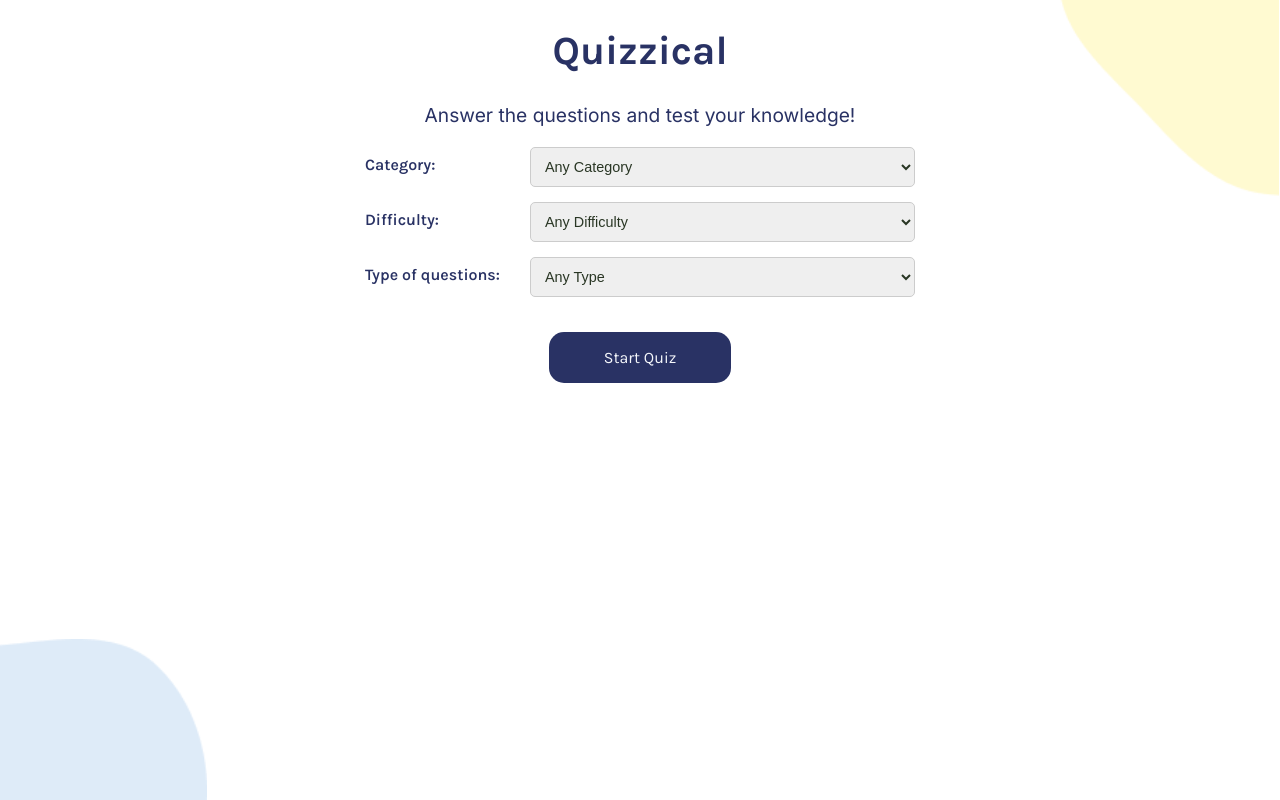
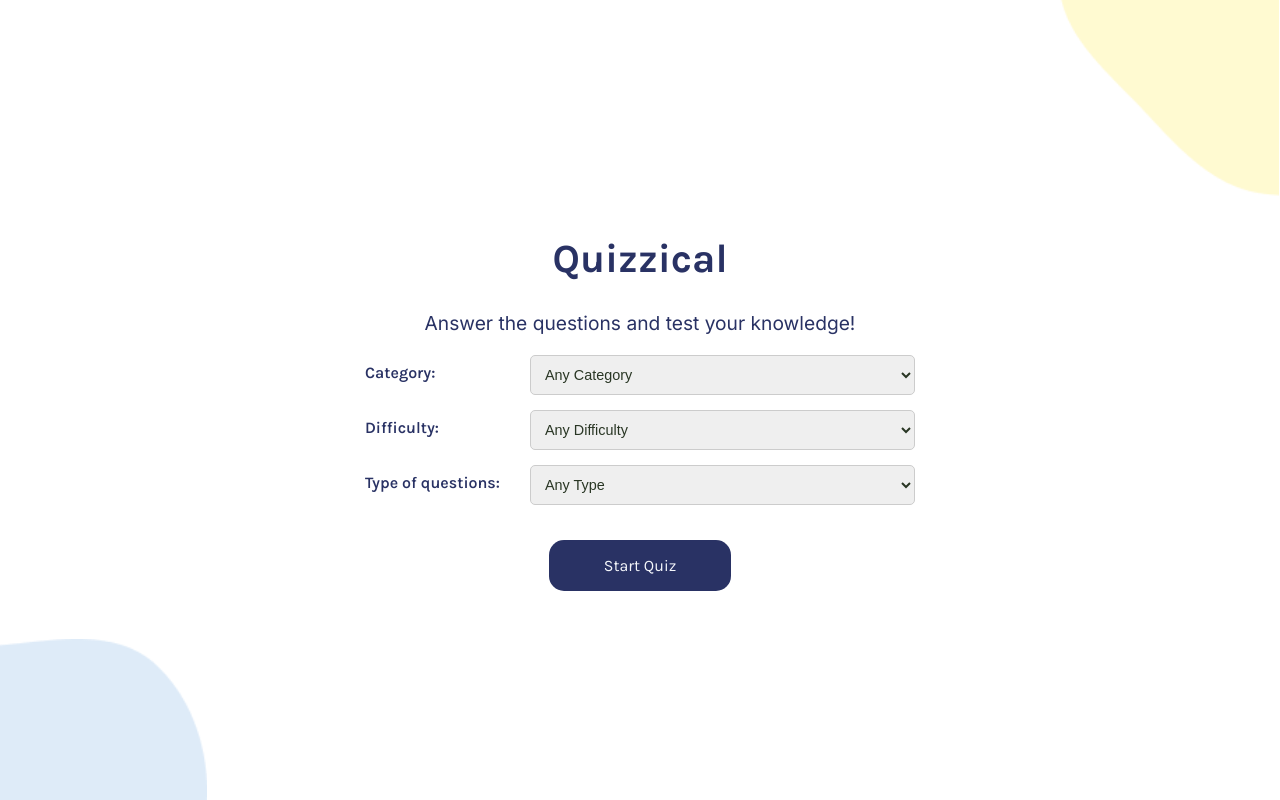
Before and after one commit to Fayorr/Quizzical, a React (Vite) app: page / in a window 1280 px wide. Built offline with nearby package versions, Linux system fonts and the light colour scheme.

Commit message:
css home

```diff
--- a/src/components/QuestionList/QuestionList.tsx
+++ b/src/components/QuestionList/QuestionList.tsx
@@ -245,6 +245,11 @@ cursor: pointer;
 `;
 const Image = styled.img`
   width: 4%;
+    @media only screen and (max-width: 600px) {
+    width: 12%;
+    padding: 0;
+
+  }
 `;
 
 const Footer = styled.div`
--- a/src/components/Questions/Questions.tsx
+++ b/src/components/Questions/Questions.tsx
@@ -104,10 +104,14 @@ const Questions: FC<QuestionsProps> = ({
 };
 
 const QuizzicalContainer = styled.div`
+
   display: flex;
   flex-direction: column;
   align-items: center;
+  justify-content: center;
   height: 100vh;
+  /* background-color: red; */
+  /* padding-top: 4rem; */
   /* box-shadow: 0 4px 8px rgba(0, 0, 0, 0.1); */
   position: relative;
    overflow: hidden;
```
